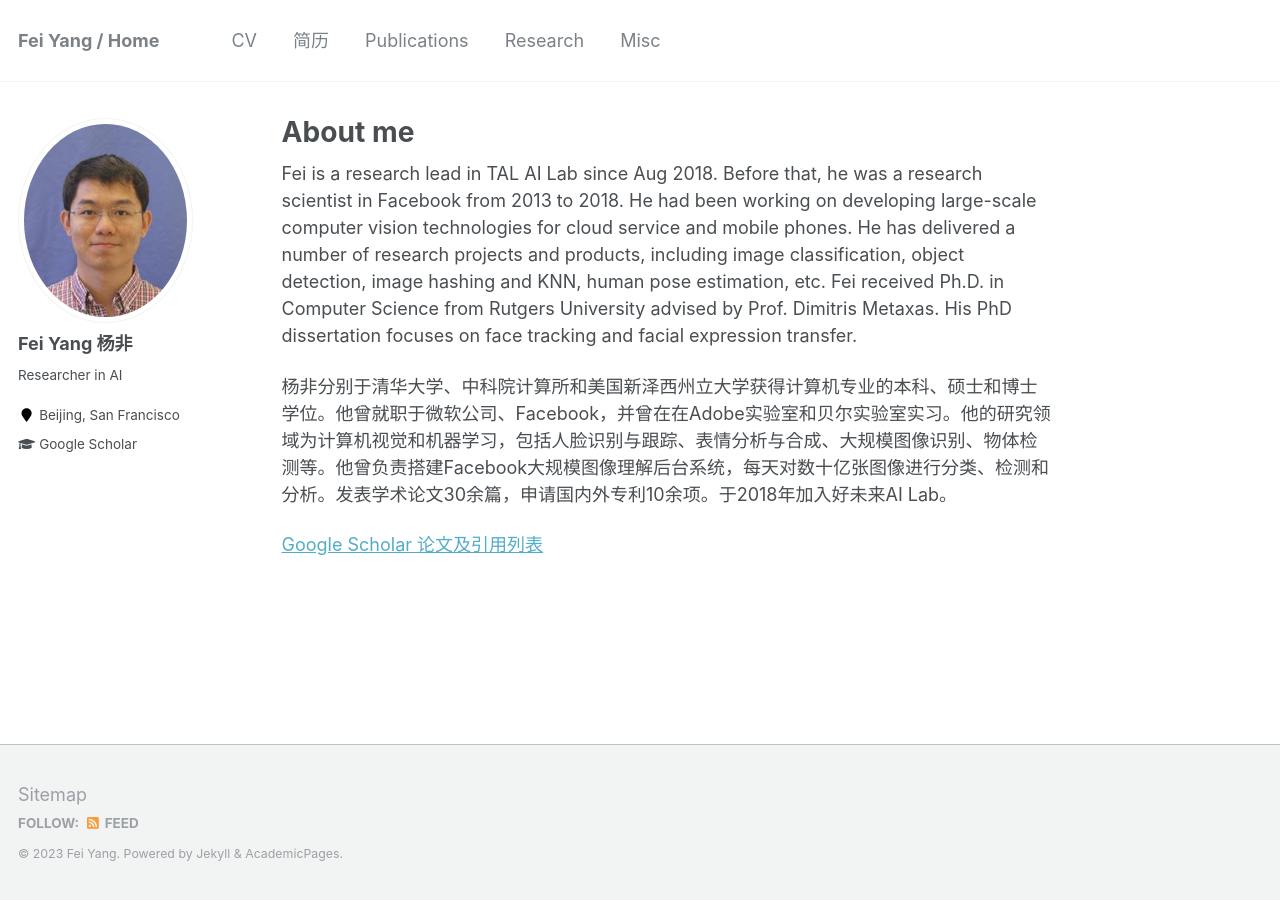
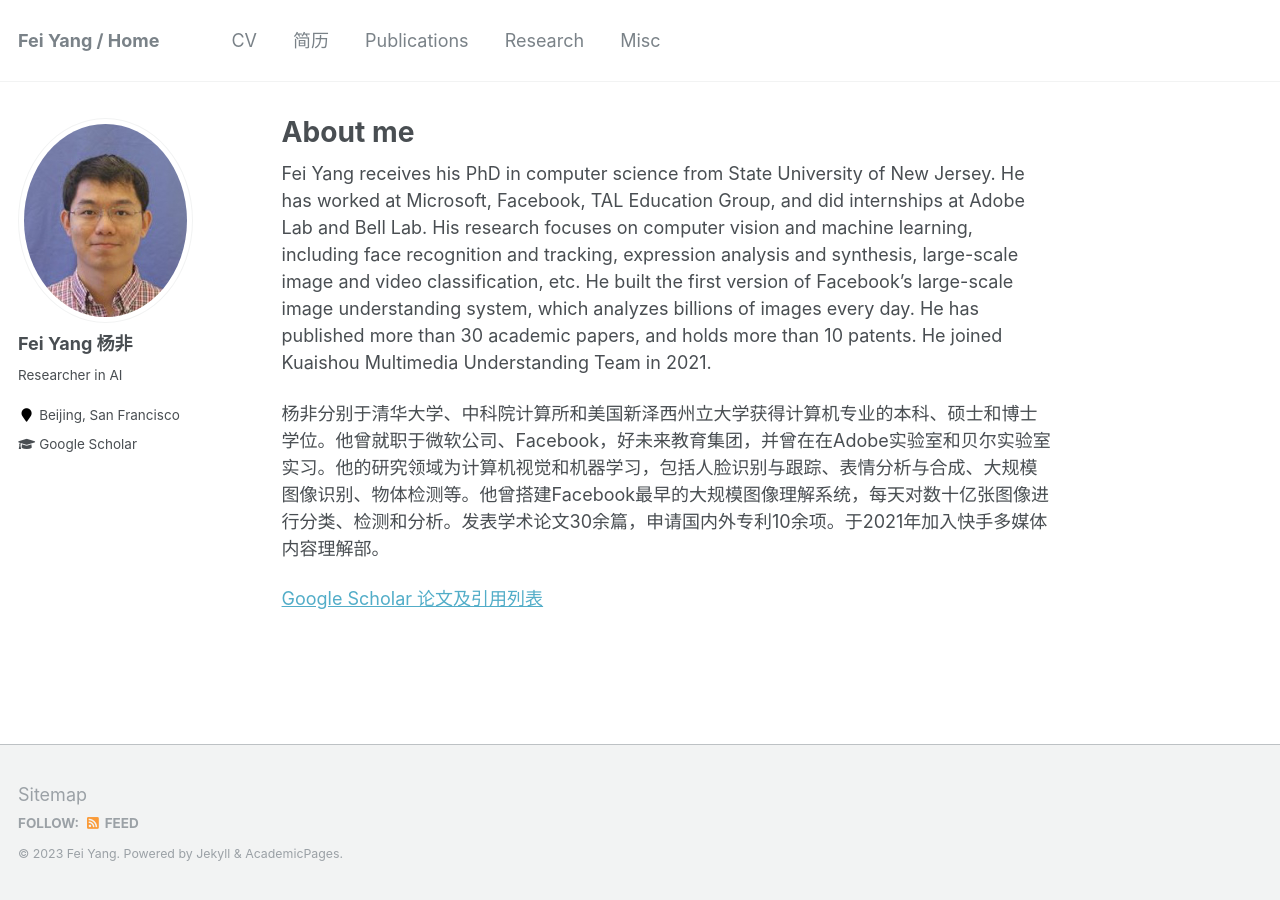
Before and after one commit to yfalan/yfalan.github.io, a Jekyll site: the page built from _pages/about.md, in a window 1280 px wide. Built offline with Jekyll 4.4.1, drawn with Linux system fonts in a browser that asks for light colours.

Commit message:
update cv

```diff
--- a/_pages/about.md
+++ b/_pages/about.md
@@ -10,8 +10,8 @@ redirect_from:
 ---
 
 
-Fei is a research lead in TAL AI Lab since Aug 2018. Before that, he was a research scientist in Facebook from 2013 to 2018. He had been working on developing large-scale computer vision technologies for cloud service and mobile phones. He has delivered a number of research projects and products, including image classification, object detection, image hashing and KNN, human pose estimation, etc. Fei received Ph.D. in Computer Science from Rutgers University advised by Prof. Dimitris Metaxas. His PhD dissertation focuses on face tracking and facial expression transfer.
+Fei Yang receives his PhD in computer science from State University of New Jersey. He has worked at Microsoft, Facebook, TAL Education Group, and did internships at Adobe Lab and Bell Lab. His research focuses on computer vision and machine learning, including face recognition and tracking, expression analysis and synthesis, large-scale image and video classification, etc. He built the first version of Facebook's large-scale image understanding system, which analyzes billions of images every day. He has published more than 30 academic papers, and holds more than 10 patents. He joined Kuaishou Multimedia Understanding Team in 2021.
 
-杨非分别于清华大学、中科院计算所和美国新泽西州立大学获得计算机专业的本科、硕士和博士学位。他曾就职于微软公司、Facebook，并曾在在Adobe实验室和贝尔实验室实习。他的研究领域为计算机视觉和机器学习，包括人脸识别与跟踪、表情分析与合成、大规模图像识别、物体检测等。他曾负责搭建Facebook大规模图像理解后台系统，每天对数十亿张图像进行分类、检测和分析。发表学术论文30余篇，申请国内外专利10余项。于2018年加入好未来AI Lab。
+杨非分别于清华大学、中科院计算所和美国新泽西州立大学获得计算机专业的本科、硕士和博士学位。他曾就职于微软公司、Facebook，好未来教育集团，并曾在在Adobe实验室和贝尔实验室实习。他的研究领域为计算机视觉和机器学习，包括人脸识别与跟踪、表情分析与合成、大规模图像识别、物体检测等。他曾搭建Facebook最早的大规模图像理解系统，每天对数十亿张图像进行分类、检测和分析。发表学术论文30余篇，申请国内外专利10余项。于2021年加入快手多媒体内容理解部。
 
 [Google Scholar 论文及引用列表](https://scholar.google.com/citations?hl=en&user=kMFnJxgAAAAJ)
```
Also changed, not shown: _pages/cv.md (+2 -2 lines), _pages/cv_cn.md (+1 -1 lines).
